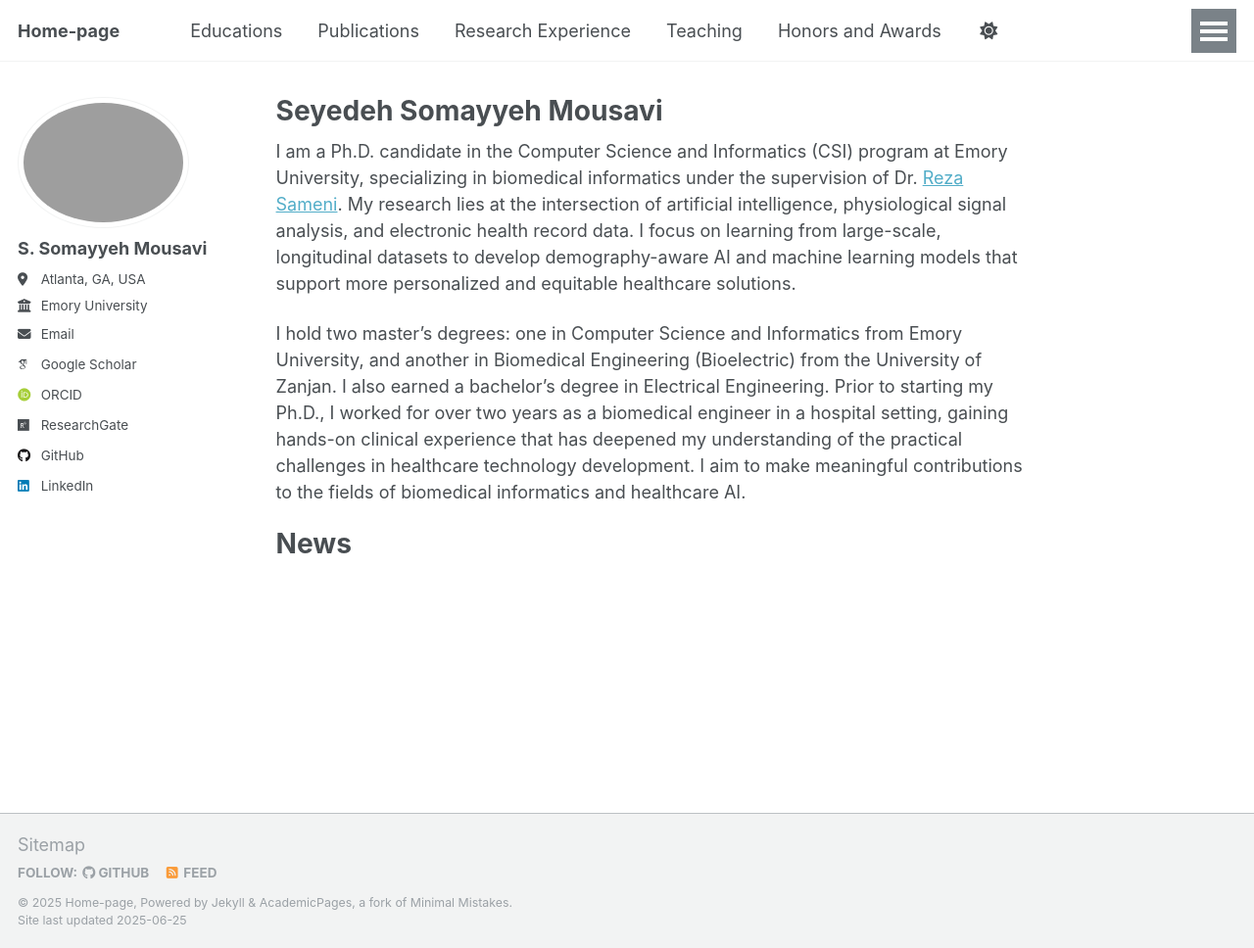
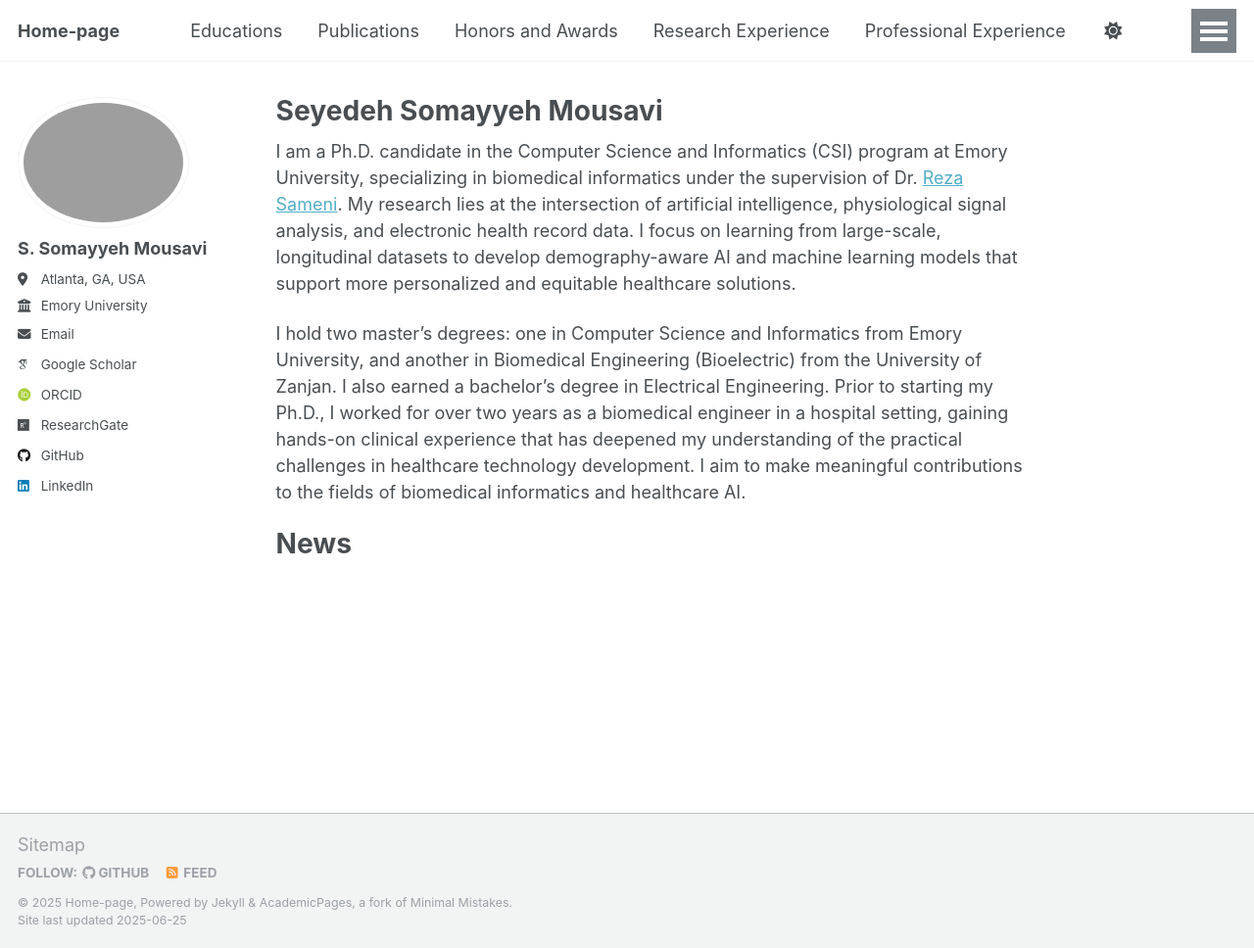
Before and after one commit to Somayyehmousavi/somayyehmousavi.github.io, a Jekyll site: the page built from _pages/about.md, in a window 1280 px wide and 968 px high. Shown: the whole window at 98% size. Built offline with Jekyll 4.4.1, drawn with Linux system fonts in a browser that asks for light colours; some web fonts are replaced.

Commit message:
Update navigation.yml

```diff
--- a/_data/navigation.yml
+++ b/_data/navigation.yml
@@ -14,20 +14,20 @@ main:
   - title: "Publications"
     url: /publications/
 
-  - title: "Research Experience"
-    url: /researchexperience/
-
-  - title: "Teaching"
-    url: /teaching/
-
   - title: "Honors and Awards"
     url: /honors_and_awards/
 
+  - title: "Research Experience"
+    url: /research_experience/
+
+  - title: "Professional Experience"
+    url: /professional_experience/
+
+  # - title: "Teaching"
+  #  url: /teaching/
+
   - title: "Teaching Experiences"
     url: /year-archive/
-
-  - title: "Professional Experience"
-    url: /Professional_Experience/
 
   - title: "CV"
     url: /cv/
```
